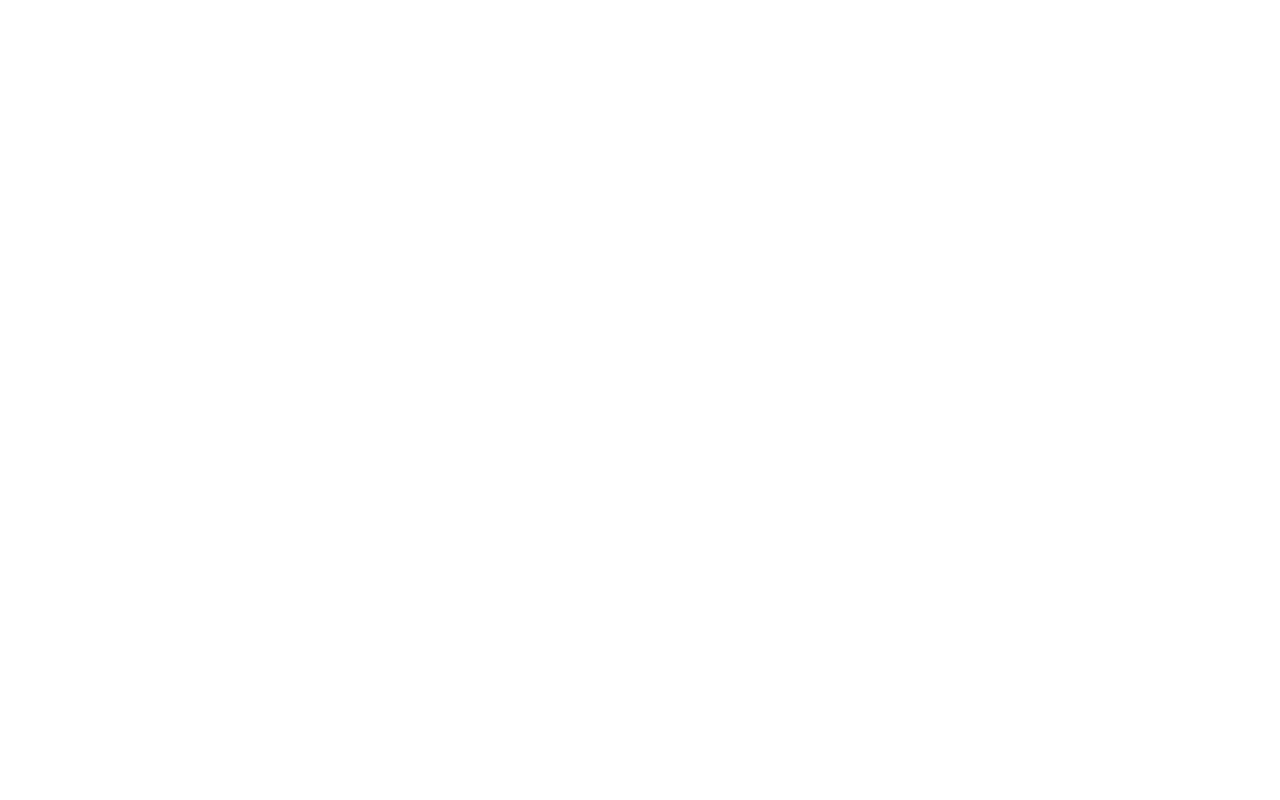
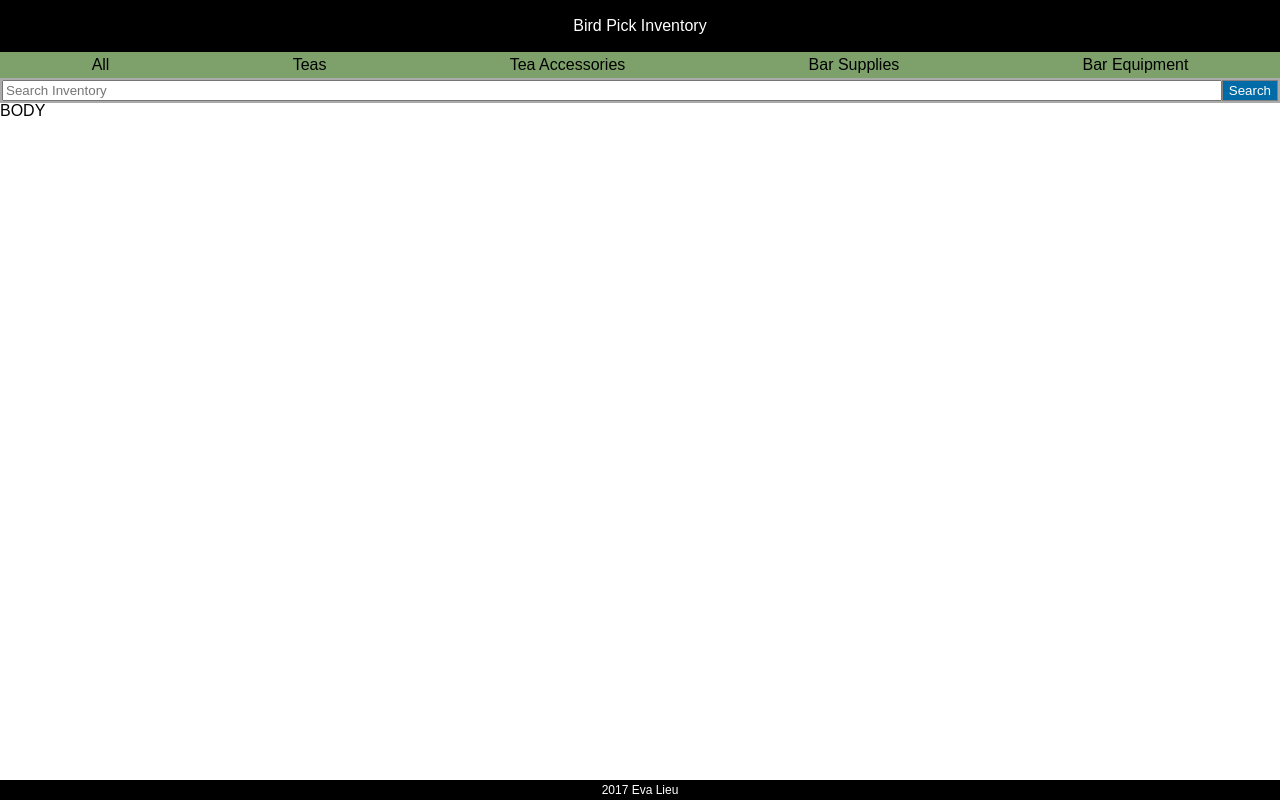
Before and after one commit to ievalieu/bp-inventory, a plain HTML site: page index.html in a window 1280 px wide. Drawn offline with Linux system fonts and the light colour scheme.

Commit message:
Adding css elements

```diff
--- /dev/null
+++ b/assets/css/footer.css
@@ -0,0 +1,10 @@
+footer {
+	background: black;
+	color: white;
+	height: 20px;
+	display: flex;
+	flex-direction: column;
+	justify-content: center;
+	align-items: center;
+	font-size: 12px;
+}
--- /dev/null
+++ b/assets/css/header.css
@@ -0,0 +1,10 @@
+header {
+	border: 1px solid black;
+	display: flex;
+	flex-direction: row;
+	align-items: center;
+	justify-content: center;
+	color: white;
+	background: black;
+	height: 50px;
+}
--- /dev/null
+++ b/assets/css/index.css
@@ -0,0 +1,13 @@
+html {
+	height: 100%;
+}
+body {
+	display: flex;
+	flex-direction: column;
+	min-height: 100%;
+	font-family: sans-serif;
+}
+a {
+	text-decoration: none;
+	color: black;
+}
--- /dev/null
+++ b/assets/css/nav.css
@@ -0,0 +1,9 @@
+nav {
+	background: #7EA16B;
+	padding: 5px 0px;
+}
+nav ul{
+	display: flex;
+	flex-direction: row;
+	justify-content: space-around;
+}
--- /dev/null
+++ b/assets/css/reset.css
@@ -0,0 +1,48 @@
+/* http://meyerweb.com/eric/tools/css/reset/
+   v2.0 | 20110126
+   License: none (public domain)
+*/
+
+html, body, div, span, applet, object, iframe,
+h1, h2, h3, h4, h5, h6, p, blockquote, pre,
+a, abbr, acronym, address, big, cite, code,
+del, dfn, em, img, ins, kbd, q, s, samp,
+small, strike, strong, sub, sup, tt, var,
+b, u, i, center,
+dl, dt, dd, ol, ul, li,
+fieldset, form, label, legend,
+table, caption, tbody, tfoot, thead, tr, th, td,
+article, aside, canvas, details, embed,
+figure, figcaption, footer, header, hgroup,
+menu, nav, output, ruby, section, summary,
+time, mark, audio, video {
+	margin: 0;
+	padding: 0;
+	border: 0;
+	font-size: 100%;
+	font: inherit;
+	vertical-align: baseline;
+}
+/* HTML5 display-role reset for older browsers */
+article, aside, details, figcaption, figure,
+footer, header, hgroup, menu, nav, section {
+	display: block;
+}
+body {
+	line-height: 1;
+}
+ol, ul {
+	list-style: none;
+}
+blockquote, q {
+	quotes: none;
+}
+blockquote:before, blockquote:after,
+q:before, q:after {
+	content: '';
+	content: none;
+}
+table {
+	border-collapse: collapse;
+	border-spacing: 0;
+}
--- /dev/null
+++ b/assets/css/section.css
@@ -0,0 +1,22 @@
+section {
+	display: flex;
+	flex-direction: column;
+	flex: 1;
+}
+.sidebar {
+	background: #aaaaaa;
+}
+form {
+	display: flex;
+	flex-direction: row;
+	padding: 2px 2px;
+}
+.searchbar {
+	flex: 1;
+}
+button {
+	border-radius: 0px;
+	border: 1px solid grey;
+	background: #006BA6;
+	color: white;
+}
--- a/index.html
+++ b/index.html
@@ -2,12 +2,32 @@
 <html>
 <head>
 	<title>BP INVENTORY</title>
+	<link rel="stylesheet" href="./assets/css/reset.css">
+	<link rel="stylesheet" href="./assets/css/index.css">
+	<link rel="stylesheet" href="./assets/css/header.css">
+	<link rel="stylesheet" href="./assets/css/nav.css">
+	<link rel="stylesheet" href="./assets/css/section.css">
+	<link rel="stylesheet" href="./assets/css/footer.css">
 </head>
 <body>
-	<header></header>
-	<nav></nav>
-	<section class="inventory"></section>
-	<footer></footer>
+	<header><p>Bird Pick Inventory</p></header>
+	<nav>
+		<ul>
+			<li><a href="#">All</a></li>
+			<li><a href="#">Teas</a></li>
+			<li><a href="#">Tea Accessories</a></li>
+			<li><a href="#">Bar Supplies</a></li>
+			<li><a href="#">Bar Equipment</a></li>
+		</ul>
+	</nav>
+	<div class="sidebar">
+		<form>
+			<input type="text" class="searchbar" placeholder="Search Inventory"/>
+			<button type="submit">Search</button>
+		</form>
+	</div>
+	<section class="inventory">BODY</section>
+	<footer><p>2017 Eva Lieu</p></footer>
 </body>
 </html>
 
@@ -35,5 +55,4 @@
 
 
 
-
  -->
```
